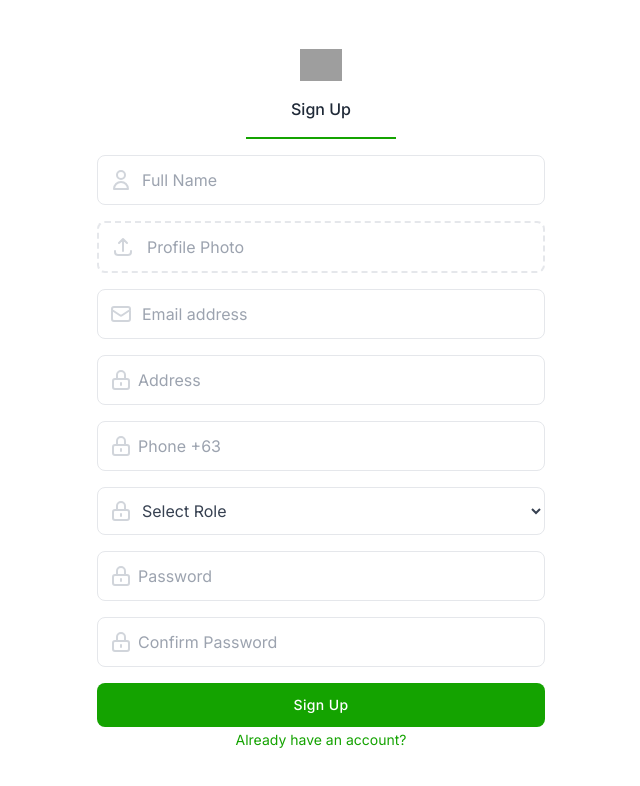
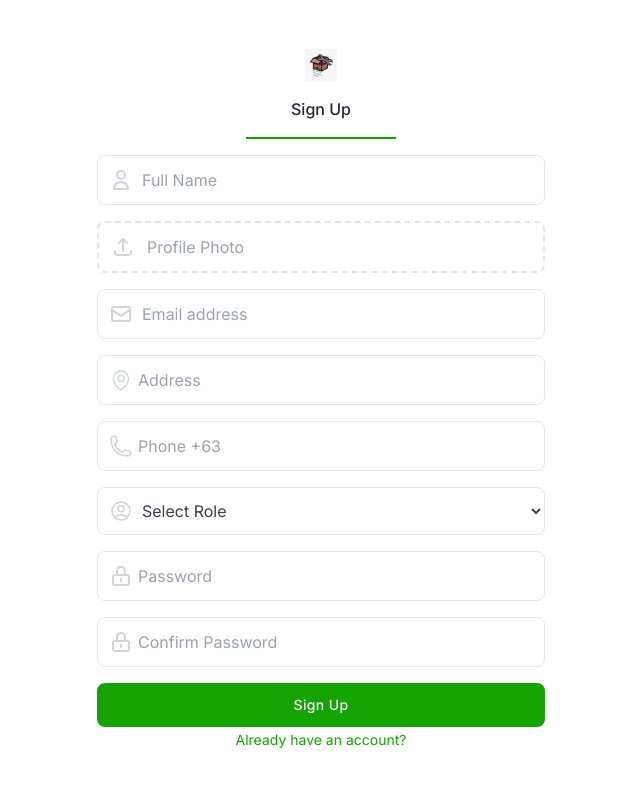
Before and after one commit to Illamapalooza/DnD-Inventory-Management-System, a React (Vite) app in the folder client/: page /register in a window 1280 px wide. Shown: the top 786 px of the page, without its empty margins (319-959 px from the left). Built offline with nearby package versions, Linux system fonts and the light colour scheme; grey boxes are pictures that could not be loaded.

Commit message:
added server-side validation and password encrypting

```diff
--- a/client/src/components/LoginForm.jsx
+++ b/client/src/components/LoginForm.jsx
@@ -1,5 +1,5 @@
 import React from 'react';
-import logo from '../assets/dnd-svg.svg';
+import logo from '../assets/logo.png';
 import { Link, useNavigate } from 'react-router-dom';
 import { useState } from 'react';
 import Validation from './LoginValidation.jsx';
@@ -12,6 +12,8 @@ const LoginForm = () => {
  });
 
  const [errors, setErrors] = useState({});
+
+ const [loginError, setLoginError] = useState('');
 
  const handleInput = (e) => {
   setFormData((prevFormData) => ({
@@ -27,17 +29,19 @@ const LoginForm = () => {
   setErrors(Validation(formData));
   if (errors.email === '' && errors.password === '') {
    axios
-    .post('http://localhost:3000/login', formData)
-    .then((res) => {
+    .post('http://localhost:3000/auth/login', formData)
+    .then((res, err) => {
      if (res.status === 200) {
       //   localStorage.setItem('token', res.data.token);
+      setLoginError('');
       navigate('/dashboard');
      } else {
       alert('Invalid Credentials');
      }
     })
     .catch((err) => {
-     console.log(err);
+     console.log(err.response.data);
+     setLoginError(err.response.data);
     });
   }
  };
@@ -86,6 +90,11 @@ const LoginForm = () => {
          {errors.password}
         </span>
        )}
+       {loginError && (
+        <span className="font-thin text-red-600 text-[12px] ml-2">
+         {loginError}
+        </span>
+       )}
       </div>
 
       <div className="flex items-center justify-between mt-4">
--- a/client/src/components/Registration.jsx
+++ b/client/src/components/Registration.jsx
@@ -1,9 +1,9 @@
 import React from 'react';
-import logo from '../assets/dnd-svg.svg';
 import { Link, useNavigate } from 'react-router-dom';
 import { useState } from 'react';
 import Validation from './RegistrationValidation.jsx';
 import axios from 'axios';
+import logo from '../assets/logo.png';
 
 const Registration = () => {
  const [formData, setFormData] = useState({
@@ -20,6 +20,7 @@ const Registration = () => {
  const navigate = useNavigate();
 
  const [errors, setErrors] = useState({});
+ const [loginError, setLoginError] = useState('');
 
  const handleInput = (e) => {
   setFormData((prevFormData) => ({
@@ -36,10 +37,11 @@ const Registration = () => {
     .post('http://localhost:3000/register', formData)
     .then((res) => {
      console.log('it works');
-     navigate('/login');
+     navigate('/auth/login');
     })
     .catch((err) => {
      console.log(err);
+     setLoginError(err.response.data);
     });
   }
  };
@@ -162,6 +164,11 @@ const Registration = () => {
         {errors.email}
        </span>
       )}
+      {loginError && (
+       <span className="font-thin text-red-600 text-[12px] ml-2 mb-0 py-0">
+        {loginError}
+       </span>
+      )}
 
       {/* Address */}
 
@@ -169,16 +176,21 @@ const Registration = () => {
        <span className="absolute">
         <svg
          xmlns="http://www.w3.org/2000/svg"
-         className="w-6 h-6 mx-3 text-gray-300 "
          fill="none"
          viewBox="0 0 24 24"
+         strokeWidth={1.5}
          stroke="currentColor"
-         strokeWidth="2"
+         className="w-6 h-6 mx-3 text-gray-300"
         >
          <path
           strokeLinecap="round"
           strokeLinejoin="round"
-          d="M12 15v2m-6 4h12a2 2 0 002-2v-6a2 2 0 00-2-2H6a2 2 0 00-2 2v6a2 2 0 002 2zm10-10V7a4 4 0 00-8 0v4h8z"
+          d="M15 10.5a3 3 0 1 1-6 0 3 3 0 0 1 6 0Z"
+         />
+         <path
+          strokeLinecap="round"
+          strokeLinejoin="round"
+          d="M19.5 10.5c0 7.142-7.5 11.25-7.5 11.25S4.5 17.642 4.5 10.5a7.5 7.5 0 1 1 15 0Z"
          />
         </svg>
        </span>
@@ -201,16 +213,16 @@ const Registration = () => {
        <span className="absolute">
         <svg
          xmlns="http://www.w3.org/2000/svg"
-         className="w-6 h-6 mx-3 text-gray-300 "
          fill="none"
          viewBox="0 0 24 24"
+         strokeWidth={1.5}
          stroke="currentColor"
-         strokeWidth="2"
+         className="w-6 h-6 mx-3 text-gray-300"
         >
          <path
           strokeLinecap="round"
           strokeLinejoin="round"
-          d="M12 15v2m-6 4h12a2 2 0 002-2v-6a2 2 0 00-2-2H6a2 2 0 00-2 2v6a2 2 0 002 2zm10-10V7a4 4 0 00-8 0v4h8z"
+          d="M2.25 6.75c0 8.284 6.716 15 15 15h2.25a2.25 2.25 0 0 0 2.25-2.25v-1.372c0-.516-.351-.966-.852-1.091l-4.423-1.106c-.44-.11-.902.055-1.173.417l-.97 1.293c-.282.376-.769.542-1.21.38a12.035 12.035 0 0 1-7.143-7.143c-.162-.441.004-.928.38-1.21l1.293-.97c.363-.271.527-.734.417-1.173L6.963 3.102a1.125 1.125 0 0 0-1.091-.852H4.5A2.25 2.25 0 0 0 2.25 4.5v2.25Z"
          />
         </svg>
        </span>
@@ -234,16 +246,16 @@ const Registration = () => {
        <span className="absolute">
         <svg
          xmlns="http://www.w3.org/2000/svg"
-         className="w-6 h-6 mx-3 text-gray-300 "
          fill="none"
          viewBox="0 0 24 24"
+         strokeWidth={1.5}
          stroke="currentColor"
-         strokeWidth="2"
+         className="w-6 h-6 mx-3 text-gray-300"
         >
          <path
           strokeLinecap="round"
           strokeLinejoin="round"
-          d="M12 15v2m-6 4h12a2 2 0 002-2v-6a2 2 0 00-2-2H6a2 2 0 00-2 2v6a2 2 0 002 2zm10-10V7a4 4 0 00-8 0v4h8z"
+          d="M17.982 18.725A7.488 7.488 0 0 0 12 15.75a7.488 7.488 0 0 0-5.982 2.975m11.963 0a9 9 0 1 0-11.963 0m11.963 0A8.966 8.966 0 0 1 12 21a8.966 8.966 0 0 1-5.982-2.275M15 9.75a3 3 0 1 1-6 0 3 3 0 0 1 6 0Z"
          />
         </svg>
        </span>
@@ -251,7 +263,7 @@ const Registration = () => {
        <select
         name="role"
         onChange={handleInput}
-        className="block w-full px-10 py-3 text-gray-700 bg-white border rounded-lg  focus:ring-kelly-300 focus:outline-none focus:ring focus:ring-opacity-40"
+        className="block w-full px-10 py-3 text-gray-700 bg-white border rounded-lg  focus:ring-kelly-300 focus:outline-none focus:ring focus:ring-opacity-40 cursor-pointer"
        >
         <option value="">Select Role</option>
         <option value="Admin">Admin</option>
@@ -340,7 +352,10 @@ const Registration = () => {
        </button>
 
        <div className=" text-center ">
-        <Link to="/login" className="text-sm text-kelly-500 hover:underline ">
+        <Link
+         to="/auth/login"
+         className="text-sm text-kelly-500 hover:underline "
+        >
          Already have an account?
         </Link>
        </div>
```
